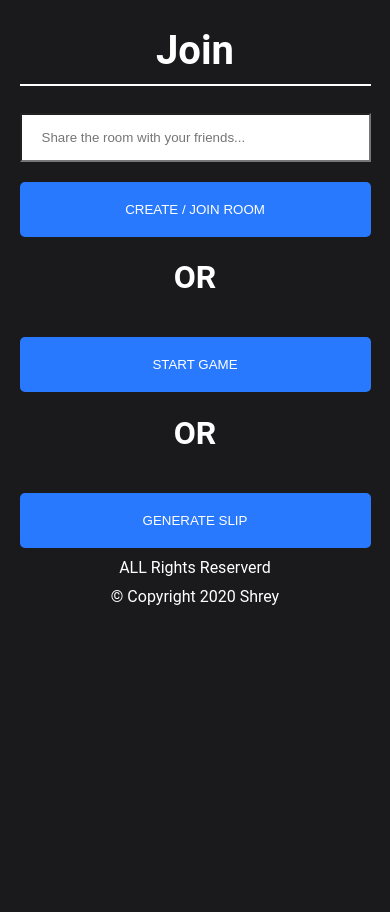
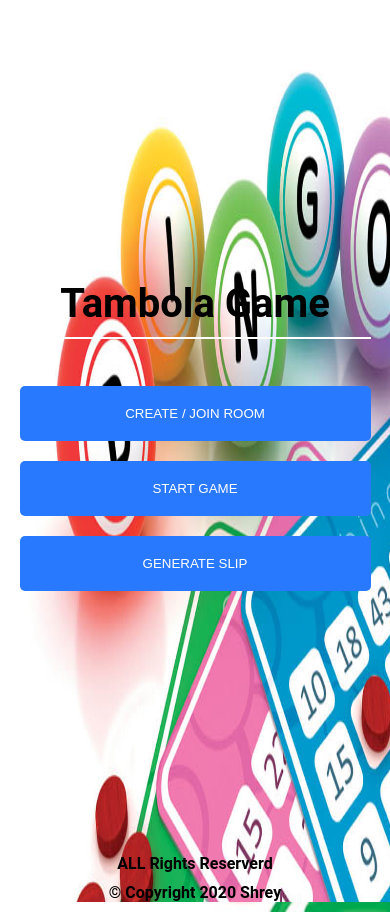
Before and after one commit to shrey-creator/tambola-game, a website: page join/index.html in a window 390 px wide. Before the commit the page ends 844 px from the top, so only its background shows below. Drawn offline with Linux system fonts and the light colour scheme.

Commit message:
make things better

```diff
--- a/index.js
+++ b/index.js
@@ -2,10 +2,11 @@ const express =require('express');
 const app =express();
 const socket=require('socket.io');
 app.use(express.static('join'));
+app.use(express.static('room'));
 app.use(express.static('board'));
 
 app.use(express.static('slip'));
-//app.use(express.static('room'));
+
 var passedNumber=[];
 var number=[];
 var server=app.listen((process.env.PORT || 5000),()=>{console.log("app started on localhost 5000")});
--- a/join/Join.css
+++ b/join/Join.css
@@ -3,14 +3,18 @@ body {
   font-family: "Roboto", sans-serif;
   padding: 0;
   margin: 0;
-  background-color: #1a1a1d;
+  /* background-color: #1a1a1d; */
+  background-image: url("tr.jpg");
+  background-repeat: no-repeat;
+  background-size: cover;
+
 }
 
 #root {
   height: 100vh;
 }
 h1{
-  color: white;
+  color: black;
 }
 
 * {
@@ -23,7 +27,7 @@ h1{
   text-align: center;
   height: 100vh;
   align-items: center;
-  background-color: #1a1a1d;
+  /* background-color: #1a1a1d; */
 }
 
 .joinInnerContainer {
@@ -37,7 +41,7 @@ h1{
 }
 
 .heading {
-  color: white;
+  color: black;
   font-size: 2.5em;
   padding-bottom: 10px;
   border-bottom: 2px solid white;
@@ -59,9 +63,14 @@ h1{
   margin-top: 20px;
 }
 
-@media (min-width: 320px) and (max-width: 480px) {
+@media (min-width: 320px) and (max-width: 740px) {
+  body{
+    background-repeat: no-repeat;
+  background-size: 500px 1000px;
+
+  }
   .joinOuterContainer {
-    height: 100%;
+
   }
 
   .joinInnerContainer {
@@ -74,7 +83,8 @@ button:focus {
 }
 
 .all{
-  color: white;
+  color: black;
+  font-weight: bolder;
   text-align: center;
   margin: 10px;
 }
--- a/join/index.html
+++ b/join/index.html
@@ -12,28 +12,10 @@
     <link rel="stylesheet" href="Join.css">
     <script>
         function newDoc() {
-            var x =
-                document.getElementById("joinInput").value;
-                if(x !="")
-                {
-                    x='room='+x;
-          window.location.assign(`https://myhousie.herokuapp.com/board.html?${x}`);
-                }
-                else{
-                    var element=document.getElementById("joinInput");
-                    element.placeholder="Room name can not be empty";
-                    console.log('hey');
-                    element.classList.add("pressed");
-
-                }
-
-
-
+          window.location.assign(`https://myhousie.herokuapp.com/room.html`);
         }
         function start() {
-
           window.location.assign(`https://myhousie.herokuapp.com/board.html`);
-
 
         }
         function slip() {
@@ -47,14 +29,10 @@
 <body>
     <div class="joinOuterContainer">
         <div class="joinInnerContainer">
-            <h1 class="heading">Join</h1>
-
-            <div><input type="text" placeholder="Share the room with your friends..." id="joinInput"  /></div>
+            <h1 class="heading">Tambola Game</h1>
 
             <button class="button mt-20" type="submit" onclick="newDoc()">Create / Join room</button>
-            <h1>OR</h1>
             <button class="button mt-20" type="submit" onclick="start()">Start Game</button>
-            <h1>OR</h1>
             <button class="button mt-20" type="submit" onclick="slip()">Generate Slip</button>
 
         </div>
```
Also changed, not shown: join/room.html (added, +54 -0 lines).
